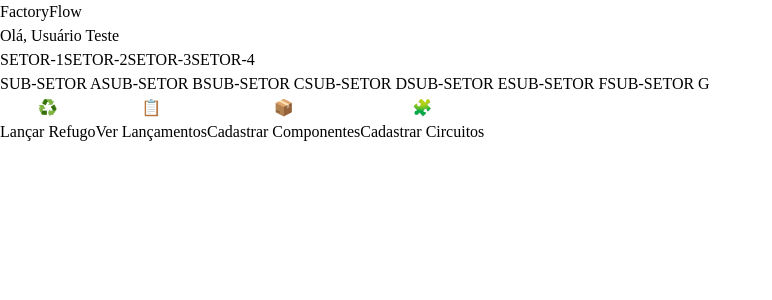
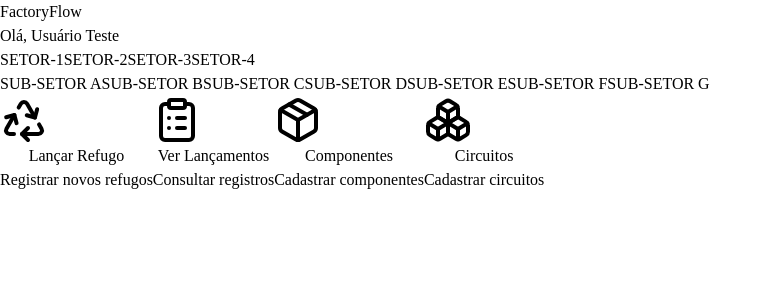
Before and after one commit to EliasJuk/FactoryFlow, a React (Vite) app in the folder app/src/renderer/: page /#/lancar-refugo in a window 1280 px wide. Both pictures are taken after a click on the button "← Voltar". Shown: the top 300 px of the page, without its empty margins (0-772 px from the left). Built offline with nearby package versions, Linux system fonts and the light colour scheme.

Commit message:
implementado o MenuCard ao DashBoard

```diff
--- a/app/src/renderer/src/pages/Dashboard/DashboardPage.tsx
+++ b/app/src/renderer/src/pages/Dashboard/DashboardPage.tsx
@@ -3,6 +3,13 @@ import { useNavigate } from "react-router-dom"
 
 import { APP } from "../../config/app"
 import { useApp } from "../../contexts/AppContext"
+import MenuCard from "../../components/MenuCard/MenuCard"
+import {
+  Package,
+  Boxes,
+  Recycle,
+  ClipboardList
+} from "lucide-react"
 
 const setores = [
   {
@@ -100,38 +107,34 @@ function DashboardPage() {
         </div>
       </section>
 
-      <section className="grid grid-cols-2 gap-6 p-10 md:grid-cols-4">
-        <button
+      <section className="grid grid-cols-2 gap-6 p-10 lg:grid-cols-4">
+        <MenuCard
+          title="Lançar Refugo"
+          description="Registrar novos refugos"
+          icon={<Recycle size={48} />}
           onClick={() => navigate("/lancar-refugo")}
-          className="h-36 rounded-xl bg-white p-6 text-lg font-bold shadow transition hover:scale-105 hover:shadow-lg"
-        >
-          ♻️
-          <div className="mt-4">Lançar Refugo</div>
-        </button>
+        />
 
-        <button
+        <MenuCard
+          title="Ver Lançamentos"
+          description="Consultar registros"
+          icon={<ClipboardList size={48} />}
           onClick={() => navigate("/ver-lancamentos")}
-          className="h-36 rounded-xl bg-white p-6 text-lg font-bold shadow transition hover:scale-105 hover:shadow-lg"
-        >
-          📋
-          <div className="mt-4">Ver Lançamentos</div>
-        </button>
+        />
 
-        <button
+        <MenuCard
+          title="Componentes"
+          description="Cadastrar componentes"
+          icon={<Package size={48} />}
           onClick={() => navigate("/componentes")}
-          className="h-36 rounded-xl bg-white p-6 text-lg font-bold shadow transition hover:scale-105 hover:shadow-lg"
-        >
-          📦
-          <div className="mt-4">Cadastrar Componentes</div>
-        </button>
+        />
 
-        <button
+        <MenuCard
+          title="Circuitos"
+          description="Cadastrar circuitos"
+          icon={<Boxes size={48} />}
           onClick={() => navigate("/circuitos")}
-          className="h-36 rounded-xl bg-white p-6 text-lg font-bold shadow transition hover:scale-105 hover:shadow-lg"
-        >
-          🧩
-          <div className="mt-4">Cadastrar Circuitos</div>
-        </button>
+        />
       </section>
     </main>
   )
```
